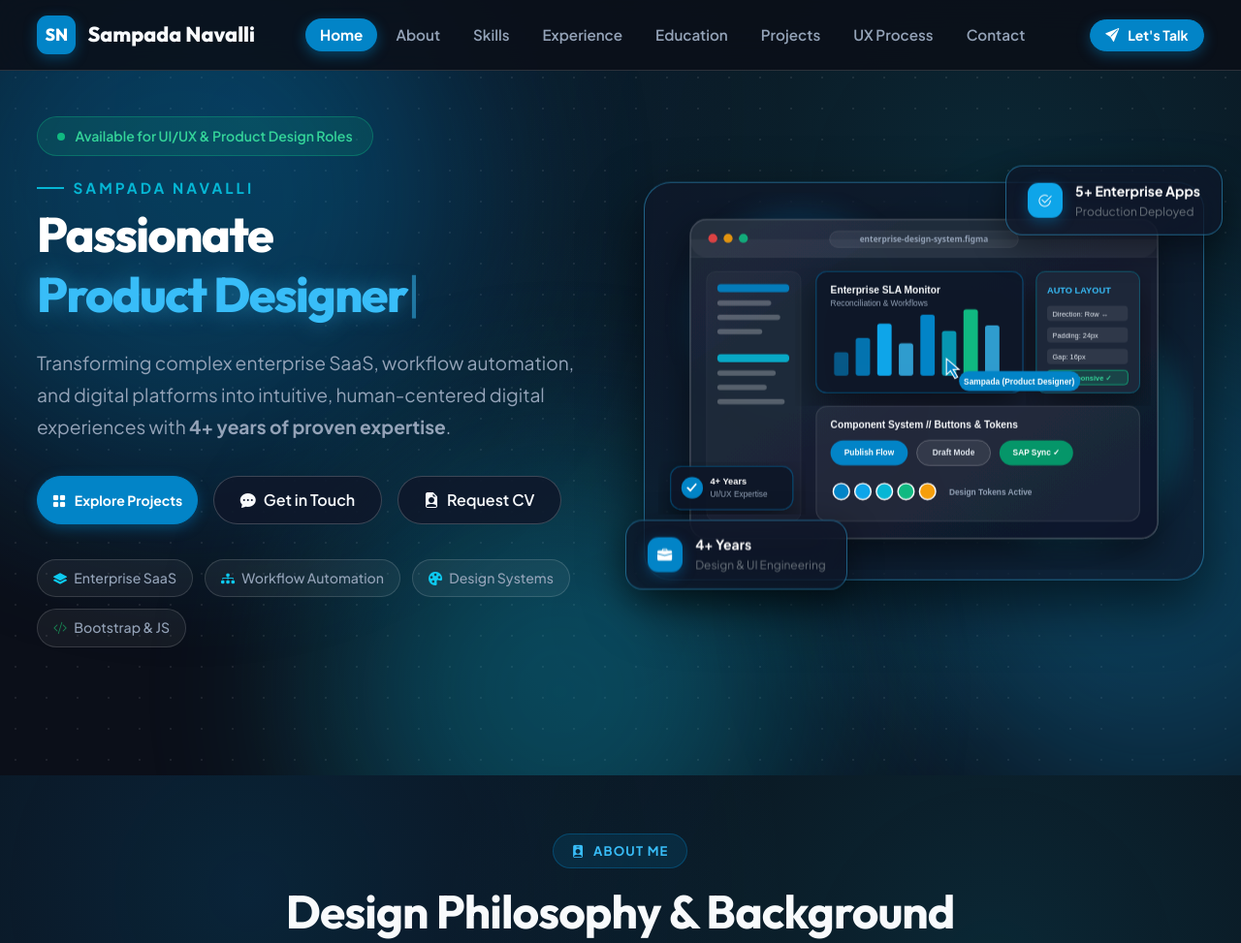
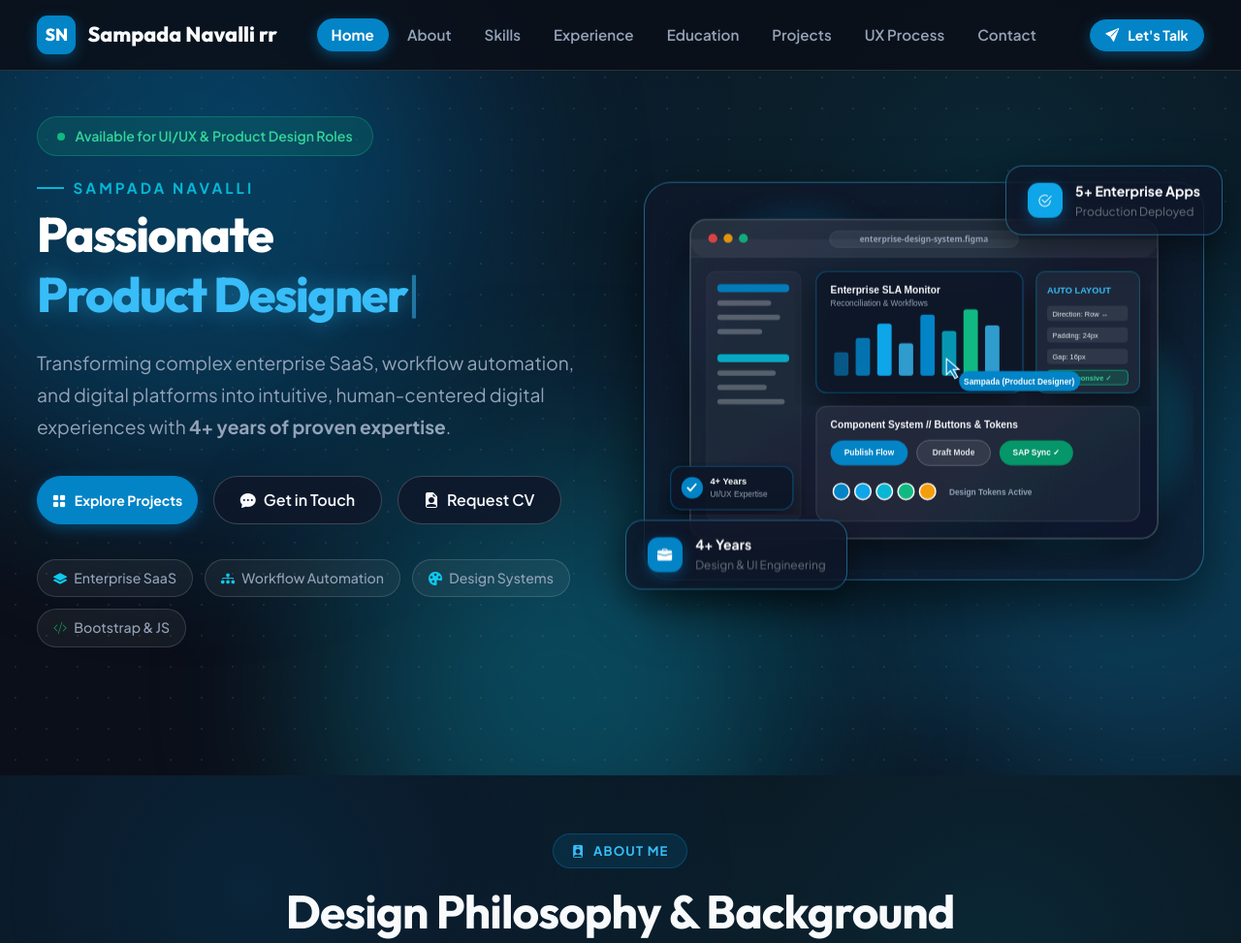
Before and after one commit to SampadaSNavalli/Sampadanavalli-porfolio, a plain HTML site: page index.html in a window 1280 px wide. Shown: the top 973 px of the page at 97% size. Drawn offline with nearby package versions, Linux system fonts and the light colour scheme.

Commit message:
Update index.html

```diff
--- a/index.html
+++ b/index.html
@@ -54,7 +54,7 @@
       <div class="container">
         <a class="navbar-brand-logo" href="#hero">
           <div class="brand-badge">SN</div>
-          <span>Sampada Navalli </span>
+          <span>Sampada Navalli rr </span>
         </a>
 
         <div class="d-flex align-items-center gap-2 order-lg-last">
```
